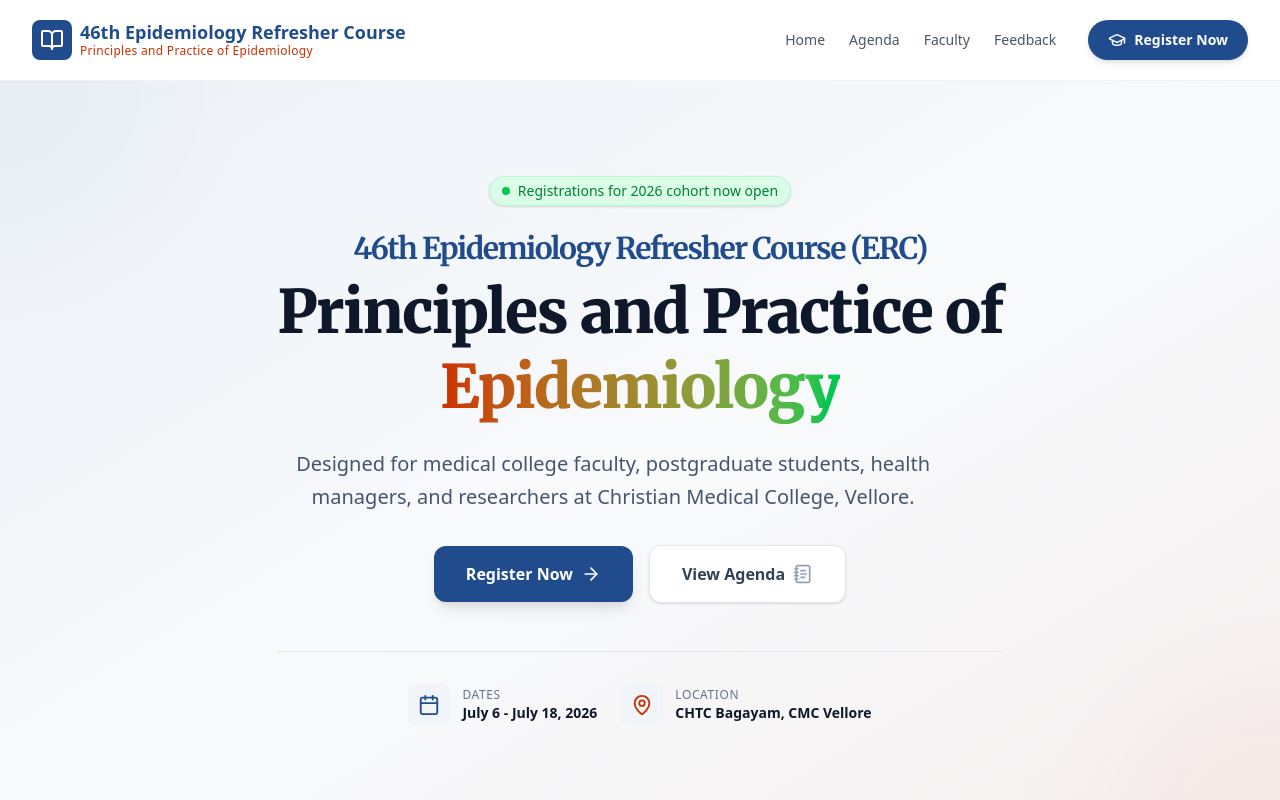
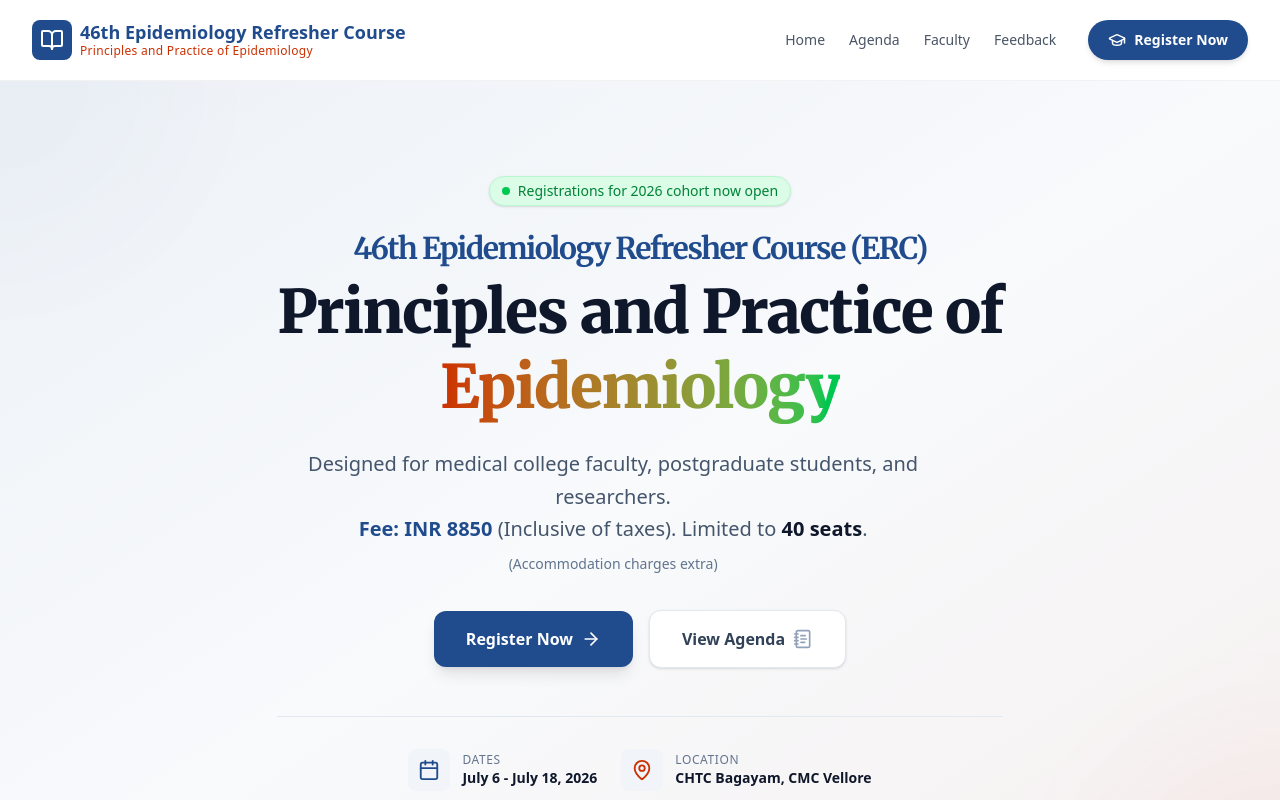
Before and after one commit to jebujohn/cmc-epi-bio-course, a Next.js app: page / in a window 1280 px wide. Shown: the top 800 px of the page. Built offline with nearby package versions, Linux system fonts and the light colour scheme.

Commit message:
Update course fee, registration limit, and accommodation disclaimer

```diff
--- a/src/app/page.tsx
+++ b/src/app/page.tsx
@@ -51,7 +51,11 @@
             </motion.h1>
 
             <motion.p variants={fadeInUp} className="text-lg md:text-xl text-slate-600 mb-8 max-w-2xl leading-relaxed">
-              Designed for medical college faculty, postgraduate students, health managers, and researchers at Christian Medical College, Vellore.
+              Designed for medical college faculty, postgraduate students, and researchers.
+              <br className="hidden md:block" />
+              <span className="text-primary font-bold">Fee: INR 8850</span> (Inclusive of taxes).
+              Limited to <span className="font-bold text-slate-900">40 seats</span>.
+              <br className="hidden md:block" /> <span className="text-sm font-medium text-slate-500">(Accommodation charges extra)</span>
             </motion.p>
 
             <motion.div variants={fadeInUp} className="flex flex-col sm:flex-row items-center gap-4 justify-center">
--- a/src/app/registration/page.tsx
+++ b/src/app/registration/page.tsx
@@ -53,7 +53,10 @@
                         Course <span className="text-primary">Registration</span>
                     </h1>
                     <p className="text-slate-600 max-w-xl mx-auto text-lg leading-relaxed">
-                        Apply now to secure your spot for the 2026 cohort. Applications are reviewed on a rolling basis.
+                        Course fee: <span className="font-bold text-slate-900">INR 8850</span> (inclusive of taxes).
+                        Limited to <span className="font-bold text-slate-900">40 registrations</span>.
+                        <br /> <span className="text-sm text-slate-500 font-medium whitespace-nowrap">(Accommodation charges extra)</span>
+                        <br /> Applications are reviewed on a rolling basis.
                     </p>
                 </div>
 
```
